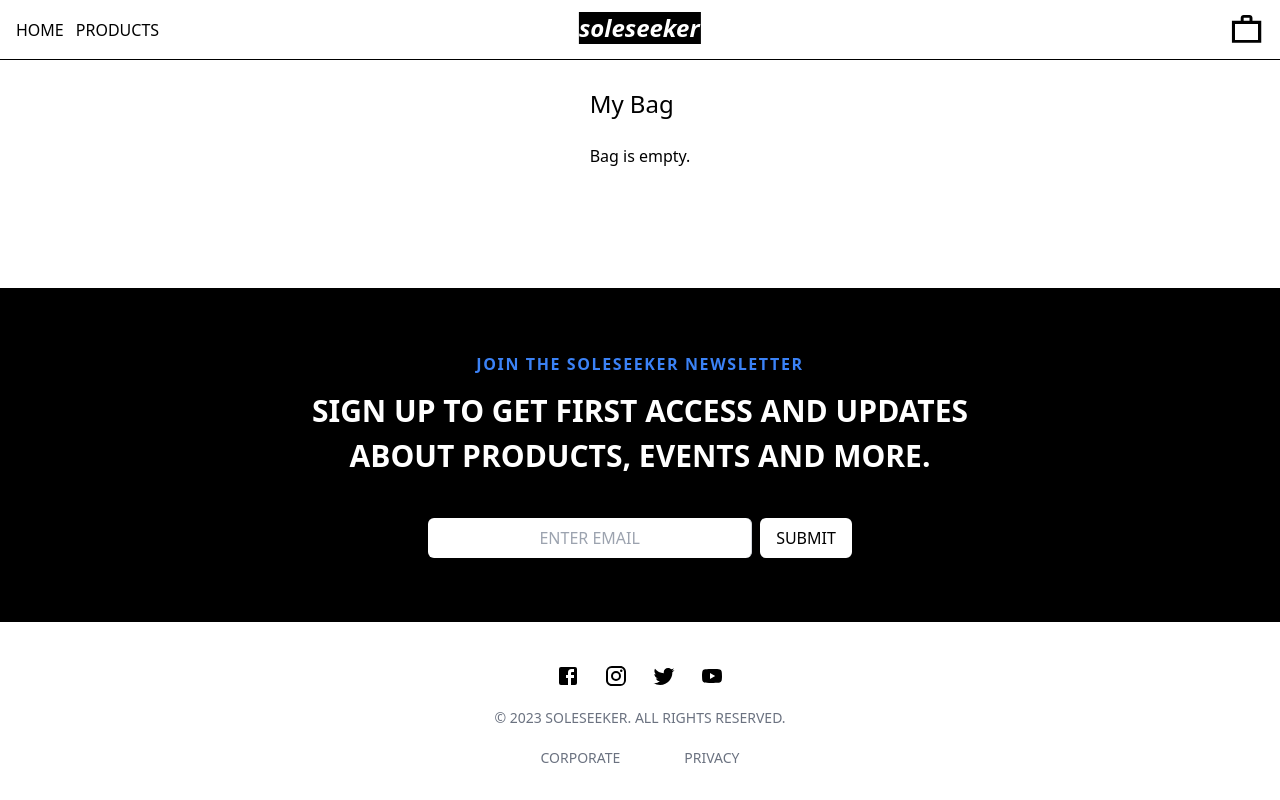
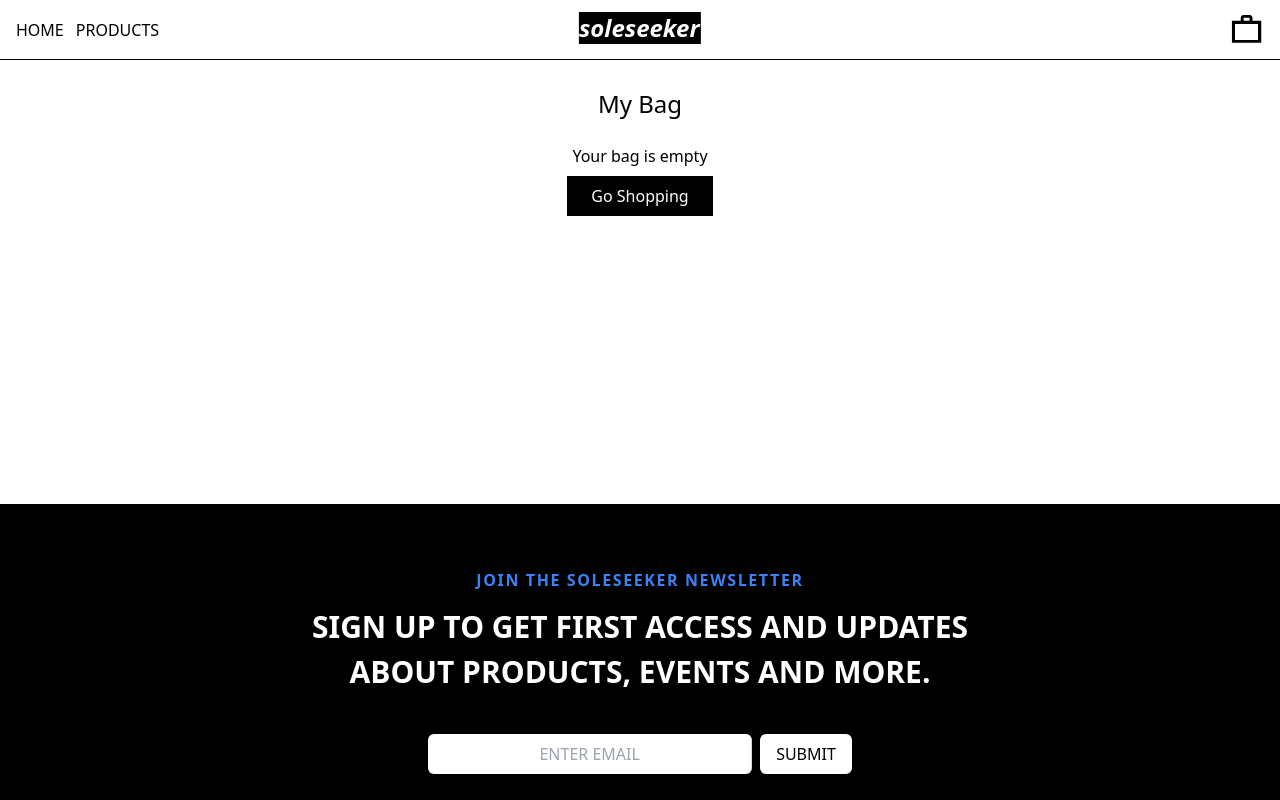
Before and after one commit to colinstoutt/soleseeker, a React (Create React App) app: page /bag in a window 1280 px wide. Shown: the top 800 px of the page. Built offline with nearby package versions, Linux system fonts and the light colour scheme.

Commit message:
modify empty bag text

```diff
--- a/src/pages/Bag.jsx
+++ b/src/pages/Bag.jsx
@@ -14,10 +14,22 @@
     <div className="sm:w-5/6 sm:m-auto">
       <div className="px-6 sm:mb-20 sm:flex justify-center">
         <div>
-          <h1 className="text-2xl font-light mt-16 py-6">My Bag</h1>
+          <h1 className="text-2xl font-light mt-16 py-6 sm:text-center">
+            My Bag
+          </h1>
 
           {cart.items.length === 0 ? (
-            <h1 className="font-light mb-10">Bag is empty.</h1>
+            <>
+              <h1 className="font-light mb-2 sm:text-center">
+                Your bag is empty
+              </h1>
+              <a
+                href="/"
+                className="inline-block mb-52 text-white bg-black px-6 py-2 sm:text-center "
+              >
+                Go Shopping
+              </a>
+            </>
           ) : (
             <div className="sm:flex gap-6">
               {" "}
```
